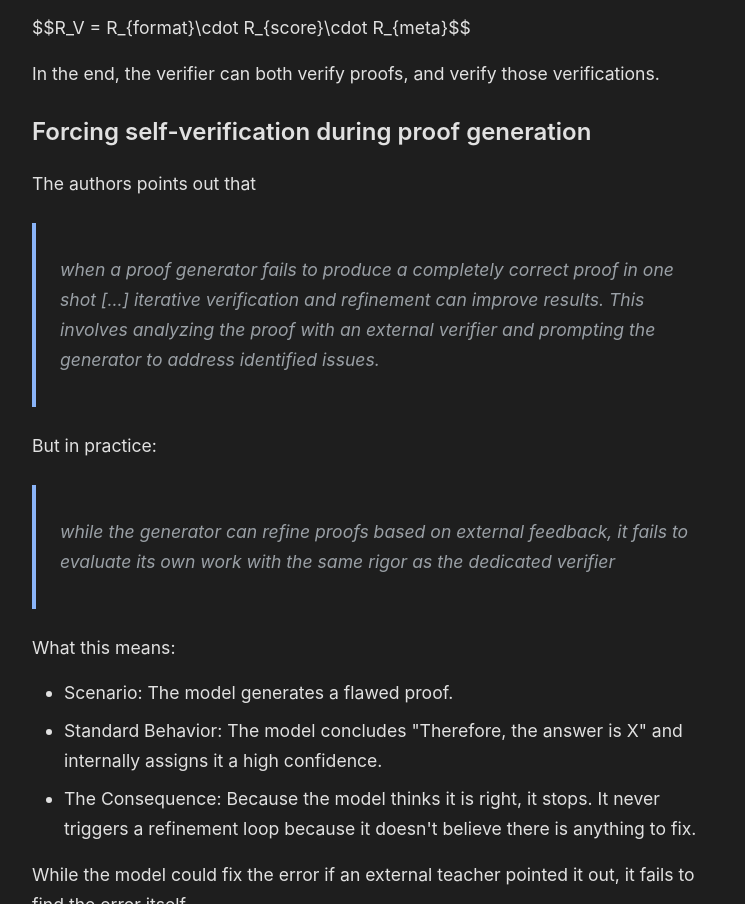
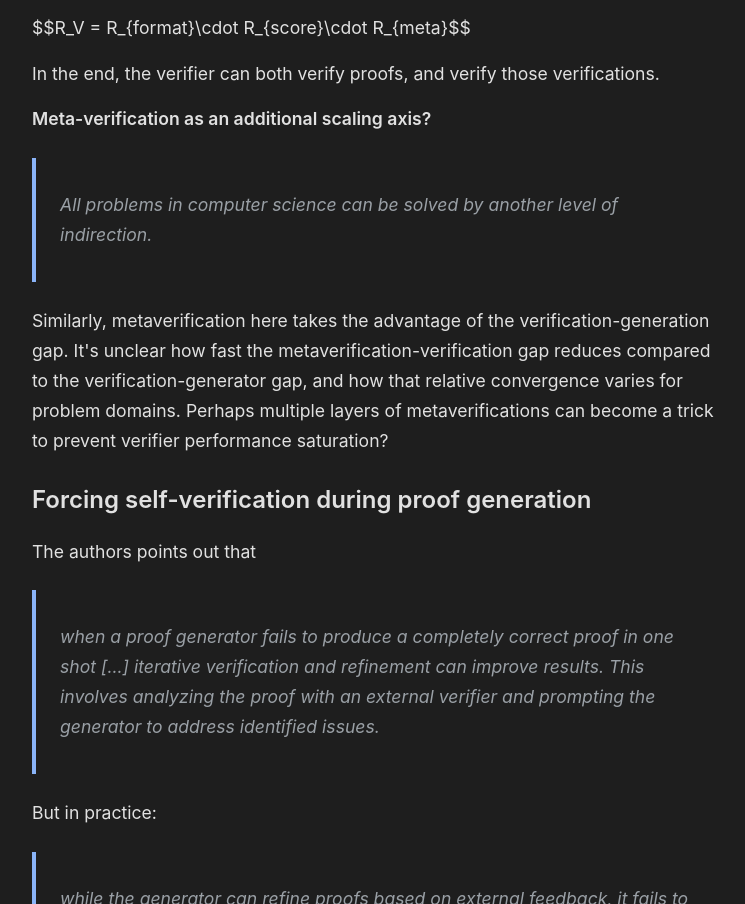
Before and after one commit to allenyin/reading_list, an Eleventy site: page _posts/deepseekMathv2-IDA.md in a window 1280 px wide. Shown: the part 3701-4605 px from the top of the page, without its empty margins (260-1005 px from the left). Built offline with nearby package versions, Linux system fonts and the light colour scheme; Eleventy itself is replaced by a stand-in of ours; files that its build step writes are made by us from their sources; what markdown-it-attrs, markdown-it-mathjax3, markdown-it-prism would draw is missing.

Commit message:
Metaverification and indirection

```diff
--- a/_posts/deepseekMathv2-IDA.md
+++ b/_posts/deepseekMathv2-IDA.md
@@ -78,6 +78,12 @@ The underlying idea here is again the generation-verification gap -- it's easier
 $$R_V = R_{format}\cdot R_{score}\cdot R_{meta}$$
 
 In the end, the verifier can both verify proofs, and verify those verifications.
+
+#### Meta-verification as an additional scaling axis?
+
+> All problems in computer science can be solved by another level of indirection.
+
+Similarly, metaverification here takes the advantage of the verification-generation gap. It's unclear how fast the metaverification-verification gap reduces compared to the verification-generator gap, and how that relative convergence varies for problem domains. Perhaps multiple layers of metaverifications can become a trick to prevent verifier performance saturation?
 
 ## Forcing self-verification during proof generation
 
```
